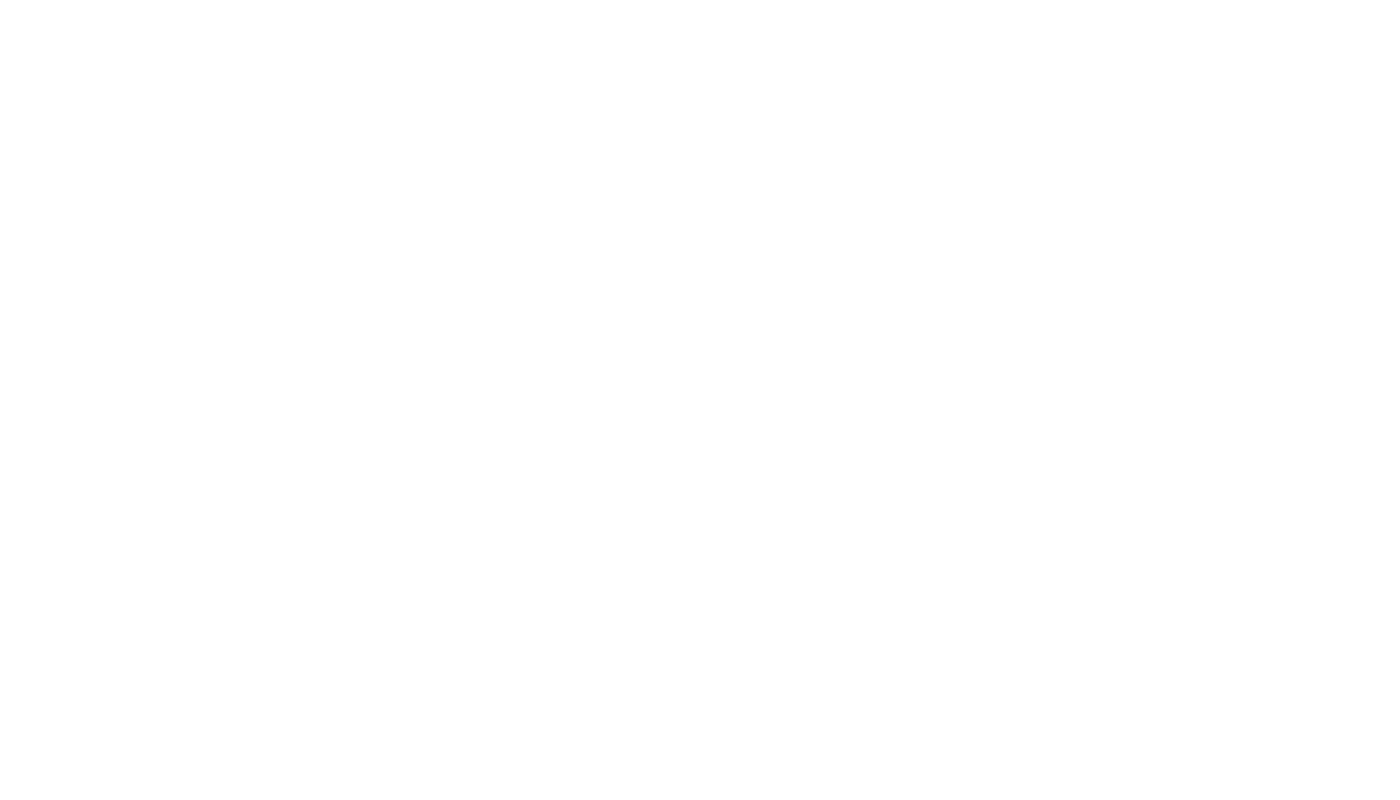
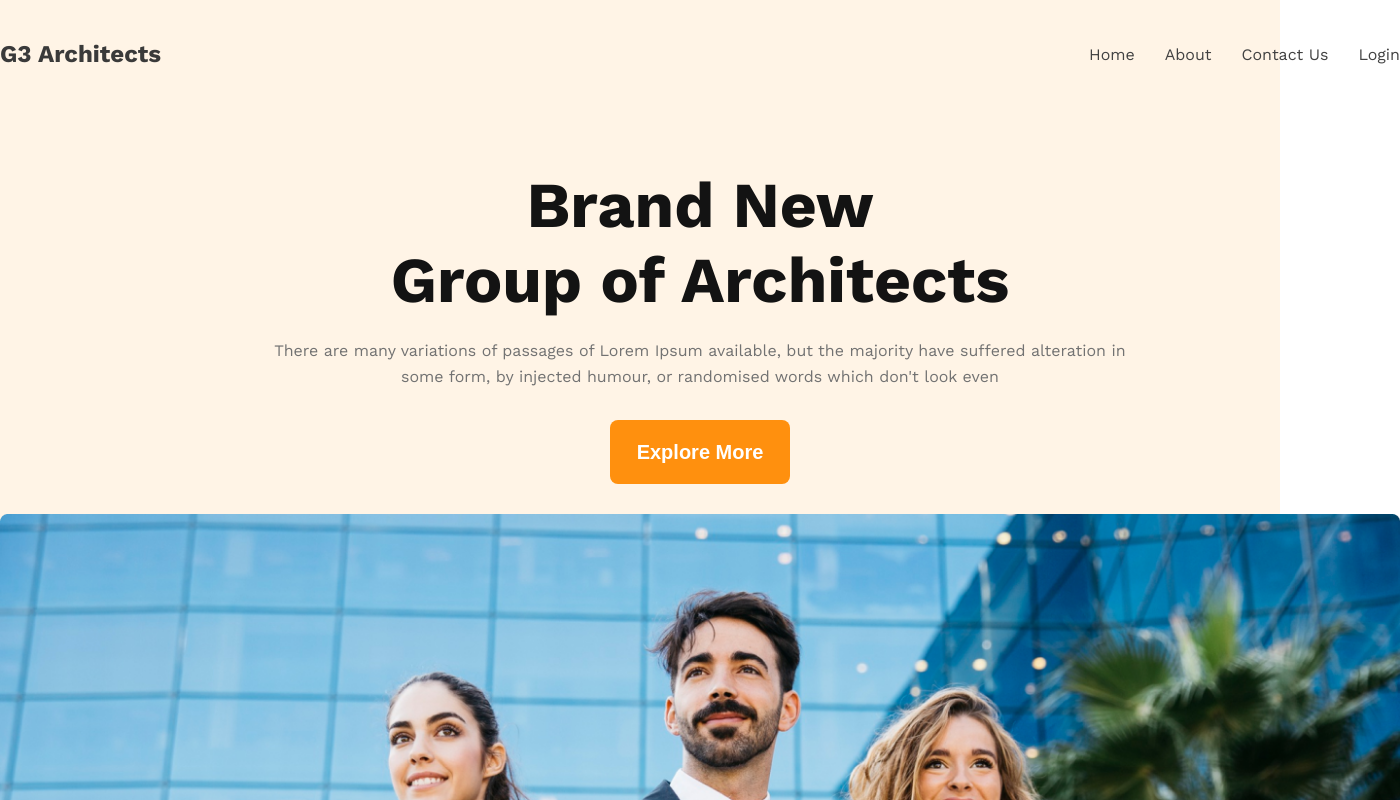
Before and after one commit to rcmehedi15/G3-Architects, a plain HTML site: page index.html in a window 1280 px wide. Shown: the top 800 px of the page, 1400 px wide, since content can reach past the window. Drawn offline with nearby package versions, Linux system fonts and the light colour scheme.

Commit message:
header section finish

```diff
--- a/css/style.css
+++ b/css/style.css
@@ -0,0 +1,79 @@
+/* Google Fonts  */
+@import url("https://fonts.googleapis.com/css2?family=Work+Sans:wght@400;500;700&display=swap");
+* {
+  margin: 0;
+  padding: 0;
+  box-sizing: border-box;
+}
+body {
+  font-family: "Work Sans";
+}
+/* Header Section Area  */
+header {
+  background: rgba(255, 144, 14, 0.1);
+}
+.container {
+  width: 1400px;
+  margin: 0 auto;
+}
+.row {
+  display: flex;
+  justify-content: space-between;
+  align-items: center;
+}
+.logo {
+  color: #3a3a3a;
+  margin-top: 40px;
+}
+.navbar {
+  margin-top: 40px;
+}
+ul {
+  display: flex;
+  list-style-type: none;
+  gap: 30px;
+}
+li a {
+  text-decoration: none;
+  color: #424242;
+}
+.brands {
+  display: flex;
+  flex-direction: column;
+  justify-content: center;
+  margin-top: 100px;
+}
+.text-side{
+    text-align: center;
+}
+.text-heading {
+  font-size: 64px;
+  line-height: 75px;
+  color: #131313;
+}
+.text-sub-heading {
+  font-style: normal;
+  font-weight: 400;
+  font-size: 16px;
+  line-height: 26px;
+  color: #727272;
+  text-align: center;
+ margin-top: 20px;
+}
+.btn-primary{
+    width: 180px;
+    height: 64px;
+    background: #FF900E;
+    border-radius: 8px;
+    border: 0px;
+    font-weight: 600;
+    font-size: 20px;
+    color: #FFFFFF;
+    align-items: center;
+    margin: 30px 0px;
+}
+.img-section img{
+    display: flex;
+    align-items: center;
+    width: 100%;
+}
--- a/index.html
+++ b/index.html
@@ -1,13 +1,54 @@
 <!DOCTYPE html>
 <html lang="en">
-<head>
-    <meta charset="UTF-8">
-    <meta http-equiv="X-UA-Compatible" content="IE=edge">
-    <meta name="viewport" content="width=device-width, initial-scale=1.0">
+  <head>
+    <meta charset="UTF-8" />
+    <meta http-equiv="X-UA-Compatible" content="IE=edge" />
+    <meta name="viewport" content="width=device-width, initial-scale=1.0" />
     <title>G3 Architects | Md Mehedi Hasan</title>
-</head>
-<body>
+    <!-- custom css  -->
+    <link rel="stylesheet" href="css/style.css">
+    <!-- favicon  -->
+    <link rel="shortcut icon" href="images/icons/ribon.png" type="image/x-icon">
+    <!-- font awesome  -->
+    <link rel="stylesheet" href="https://cdnjs.cloudflare.com/ajax/libs/font-awesome/6.2.1/css/all.min.css">
+  </head>
+  <body>
     <!-- Header Section Area  -->
+    <section >
+      <header>
+        <div class="container">
+          <div class="row">
+            <div class="logo">
+              <h2>G3 Architects</h2>
+            </div>
+            <nav>
+              <div class="navbar">
+                <ul>
+                  <li><a href="">Home</a></li>
+                  <li><a href="">About</a></li>
+                  <li><a href="">Contact Us</a></li>
+                  <li><a href="">Login</a></li>
+                </ul>
+              </div>
+            </nav>
+          </div>
+          <div class="brands">
+            <div class="text-side">
+              <h1 class="text-heading">Brand New <br> Group of Architects</h1>
+              <p
+                 class="text-sub-heading">There are many variations of passages of Lorem Ipsum available,
+                but the majority have suffered alteration in <br> some form, by
+                injected humour, or randomised words which don't look even</p
+              >
+              <button class="btn-primary">Explore More</button>
+            </div>
+            <div class="img-section">
+                <img src="images/banner.png" alt="">
+            </div>
+          </div>
+        </div>
+      </header>
+    </section>
 
-</body>
+  </body>
 </html>
```
